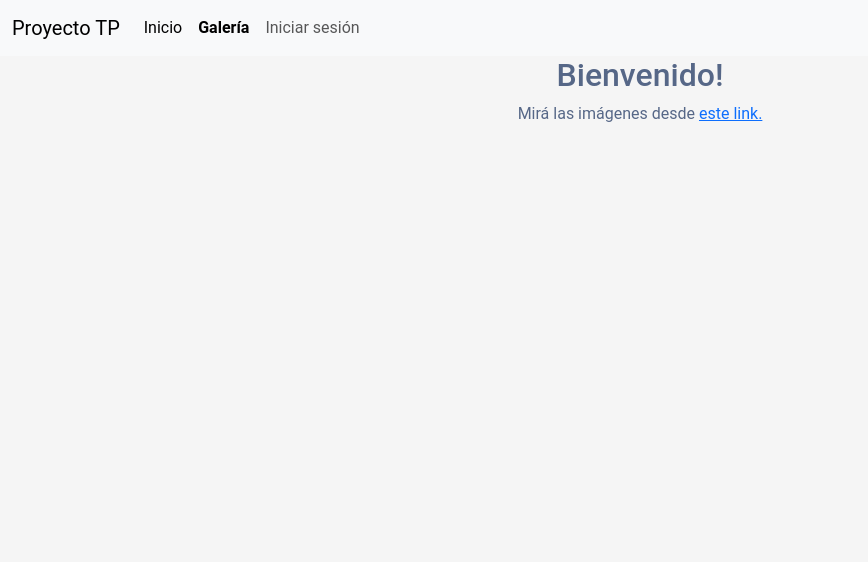
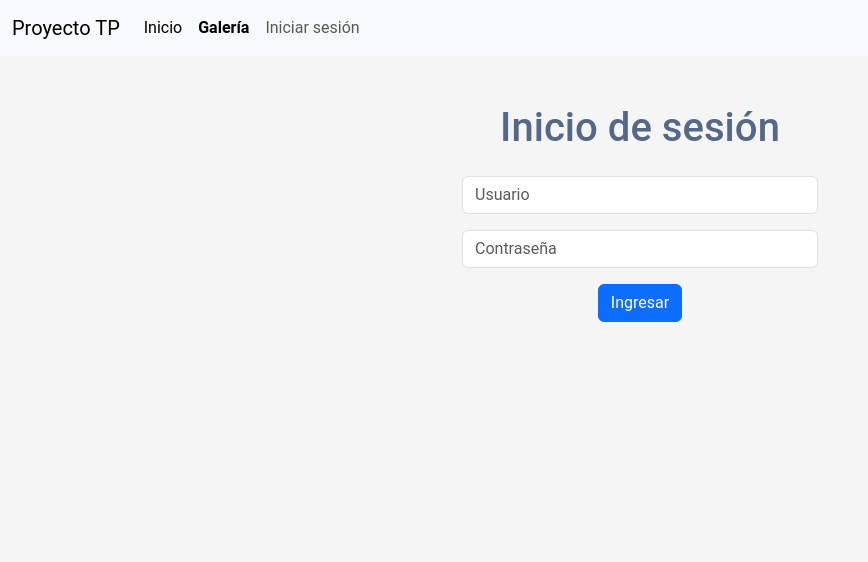
Before and after one commit to LucaEspinola/ProyectoCards, a Django app: page /login/ in a window 1280 px wide. Shown: the top 562 px of the page, without its empty margins (0-868 px from the left). Run offline with Django 5.2, Linux system fonts and the light colour scheme; some libraries are stand-ins or nearby versions.

Commit message:
implementacion de login

```diff
--- a/app/templates/index.html
+++ b/app/templates/index.html
@@ -1,9 +1,11 @@
-{% extends 'header.html' %} {% block content %} {% if request.user.is_authenticated %}
-<h2 class="text-center">Bienvenido {{ user.username | upper }}!</h2>
-{% else %}
-<h2 class="text-center">Bienvenido!</h2>
-{% endif %}
-<p class="text-center">
-    Mirá las imágenes desde <a href="{% url 'home' %}">este link.</a>
-</p>
+{% extends 'header.html' %} {% block content %}
+<div class="container mt-5 text-center">
+    {% if user.is_authenticated %}
+    <h1 class="mb-4">Bienvenido {{ user.username|upper }}!</h1>
+    <p>Mirá las imágenes desde <a href="{% url 'home' %}">este link</a>.</p>
+    {% else %}
+    <h1 class="mb-4">Bienvenido!</h1>
+    <p>Mirá las imágenes desde <a href="{% url 'home' %}">este link</a>.</p>
+    {% endif %}
+</div>
 {% endblock %}
--- a/app/templates/registration/login.html
+++ b/app/templates/registration/login.html
@@ -1,17 +1,26 @@
 {% extends 'header.html' %} {% block content %}
-<div class="login-form" style="text-align: center;">
-    <form action="" method="POST" style="display: inline-block;">
-        {% csrf_token %}
-        <h2 class="text-center">Inicio de sesión</h2>
-        <div class="form-group" style="margin-bottom: 5%;">
-            <input type="text" name="username" id="username" class="form-control" placeholder="Usuario" required="required">
+<div class="container mt-5">
+    <h1 class="text-center mb-4">Inicio de sesión</h1>
+    <div class="row justify-content-center">
+        <div class="col-md-4">
+            <form method="POST">
+                {% csrf_token %}
+                {% if form.errors %}
+                <div class="alert alert-danger">
+                    Usuario o contraseña incorrectos. Por favor, inténtelo de nuevo.
+                </div>
+                {% endif %}
+                <div class="form-group mb-3">
+                    <input type="text" name="username" id="id_username" class="form-control" placeholder="Usuario" required="required">
+                </div>
+                <div class="form-group mb-3">
+                    <input type="password" name="password" id="id_password" class="form-control" placeholder="Contraseña" required="required">
+                </div>
+                <div class="form-group text-center">
+                    <button type="submit" class="btn btn-primary">Ingresar</button>
+                </div>
+            </form>
         </div>
-        <div class="form-group" style="margin-bottom: 5%;">
-            <input type="password" name="password" id="password" class="form-control" placeholder="Contraseña" required="required">
-        </div>
-        <div class="form-group">
-            <button type="submit" class="btn btn-primary btn-block">Ingresar</button>
-        </div>
-    </form>
+    </div>
 </div>
 {% endblock %}
--- a/app/urls.py
+++ b/app/urls.py
@@ -1,10 +1,11 @@
 from django.contrib import admin
 from django.urls import path
+from django.contrib.auth import views as auth_views
 from . import views
 
 urlpatterns = [
     path('', views.index_page, name='index-page'),
-    path('login/', views.index_page, name='login'),
+    path('login/', auth_views.LoginView.as_view(template_name='registration/login.html'), name='login'),
     path('home/', views.home, name='home'),
 
     path('buscar/', views.search, name='buscar'),
```
Also changed, not shown: db.sqlite3.
